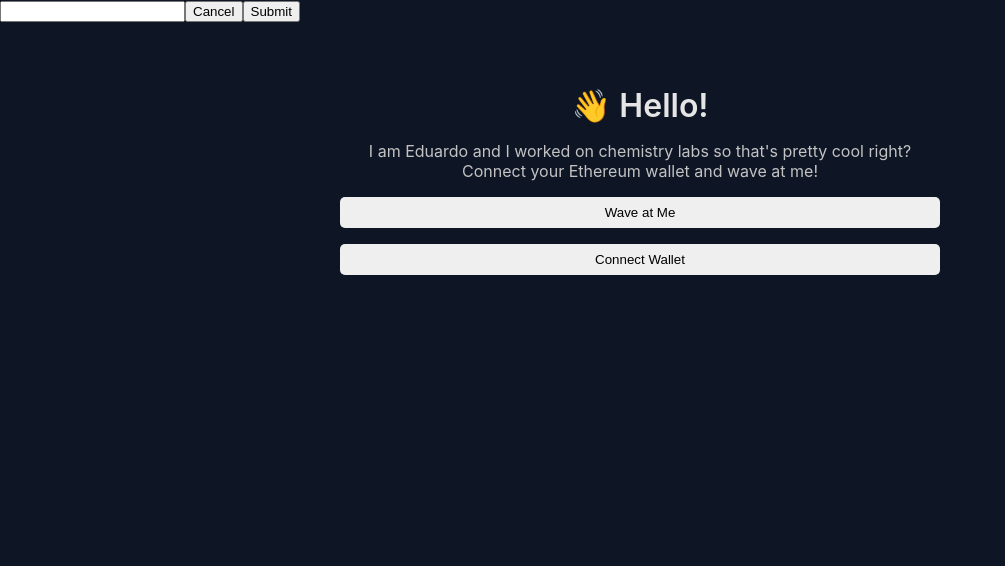
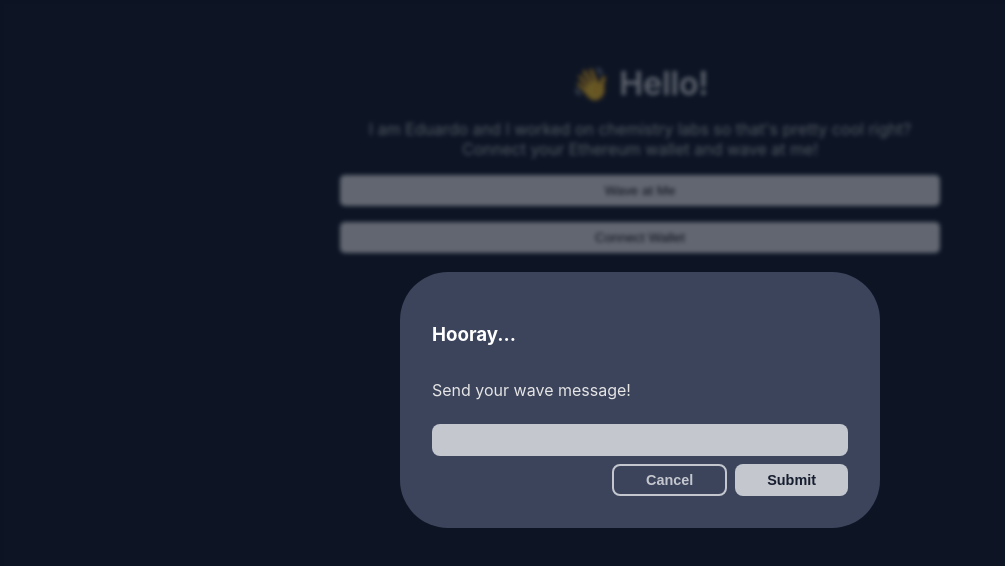
Before and after one commit to eduwr/waveportal-client, a React (Vite) app: page / in a window 1280 px wide. Both pictures are taken after a click on the button "Wave at Me". Shown: the top 566 px of the page, without its empty margins (0-1005 px from the left). Built offline with nearby package versions, Linux system fonts and the light colour scheme.

Commit message:
modal style

```diff
--- a/src/App.jsx
+++ b/src/App.jsx
@@ -12,10 +12,6 @@ function App() {
   const [allWaves , setAllWaves] = useState([]);
 
   const {contractAddress, contractABI, handleWaves } = useWave()
-
-  console.log({
-    contractAddress, contractABI, handleWaves
-  })
 
   const connectWallet = async () => {
     try {
@@ -100,41 +96,6 @@ function App() {
       checkIfWalletIsConnected();
   }, [])
 
-
-  const wave = async () => {
-    try {
-      const { ethereum } = window;
-
-      if (ethereum) {
-        const provider = new ethers.providers.Web3Provider(ethereum);
-        const signer = provider.getSigner();
-        const wavePortalContract = new ethers.Contract(contractAddress, contractABI, signer);
-
-        let count = await wavePortalContract.getTotalWaves();
-        console.log("Retrieved total wave count...", count.toNumber());
-
-        setWaveCount(count.toNumber())
-
-        /*
-        * Execute the actual wave from your smart contract
-        */
-        const waveTxn = await wavePortalContract.wave();
-        console.log("Mining...", waveTxn.hash);
-
-        await waveTxn.wait();
-        console.log("Mined -- ", waveTxn.hash);
-
-        count = await wavePortalContract.getTotalWaves();
-        console.log("Retrieved total wave count...", count.toNumber());
-        setWaveCount(count.toNumber())
-      } else {
-        console.log("Ethereum object doesn't exist!");
-      }
-    } catch (error) {
-      console.log(error);
-    }
-  }
-
   return (
 
       <div className="mainContainer">
--- a/src/WaveContext.jsx
+++ b/src/WaveContext.jsx
@@ -3,7 +3,7 @@ import React, {useState} from "react";
 import { ethers } from "ethers";
 import './App.css';
 import abi from "./utils/WavePortal.json";
-
+import {WaveModal} from './WaveModal'
 
 const WaveContext = createContext({});
 
@@ -43,7 +43,6 @@ export const WaveProvider = ({children}) => {
   }
 
   const handleWaves = () => {
-    console.log("HANDLING WAVES")
     return setShowWaveDialog(true);
   }
 
@@ -55,23 +54,11 @@ export const WaveProvider = ({children}) => {
         handleWaves
     }}>
       { showWaveDialog && (
-        <div>
-          <input
-            onChange={e => setWaveMessage(e.target.value)}
-          />
-          <button
-            type="button"
-            onClick={e => setShowWaveDialog(false)}
-          >
-            Cancel
-          </button>
-          <button
-            type="button"
-            onClick={wave}
-          >
-            Submit
-          </button>
-        </div>
+        <WaveModal
+          setWaveMessage={setWaveMessage}
+          setShowWaveDialog={setShowWaveDialog}
+          wave={wave}
+        />
         )
       }
       {children}
--- /dev/null
+++ b/src/WaveModal.css
@@ -0,0 +1,104 @@
+@keyframes fadein {
+	from {
+		opacity:0;
+	}
+	to {
+		opacity:1;
+	}
+}
+
+@keyframes fadeout {
+  	from {
+		opacity:1;
+	}
+	to {
+		opacity:0;
+	}
+}
+
+.modal-container {
+  display: flex;
+  justify-content: center;
+  align-items: center;
+  position: absolute;
+   background: #0e1525A0;
+  top: 0;
+  left: 0;
+  right: 0;
+  bottom: 0;
+  backdrop-filter: blur(2px);
+  animation: fadein 0.5s;
+}
+
+.modal-container.visible {
+  animation: fadeout 0.5s;
+}
+
+
+.modal-card {
+  width: 30rem;
+  border-radius: 3rem;
+  padding: 2rem;
+  background:  #3C445C;
+  display: flex;
+  flex-direction: column;
+}
+
+.modal-card h3 {
+  color: white;
+}
+
+.modal-card p {
+  color: #e5e5e5
+}
+
+.modal-card input {
+  height: 2rem;
+  border-radius: 0.5rem;
+  outline: none;
+  border: none;
+  background: #ffffffE0;
+  margin: 0.5rem 0;
+  padding: 0 0.5rem;
+  opacity: 0.8;
+  transition: opacity 300ms ease;
+  color: #0E1525;
+}
+
+.modal-card input:focus {
+  opacity: 1;
+}
+
+.modal-card input:hover {
+  opacity: 1;
+}
+
+.modal-card .btn-wrapper {
+  display: flex;
+  justify-content: flex-end;
+}
+
+.modal-card .btn-wrapper button {
+  height: 2rem;
+  border-radius: 0.5rem;
+  outline: none;
+  border: none;
+  padding: 0 2rem;
+  margin-left: 0.5rem;
+  background: #ffffffE0;
+  color: #0E1525;
+  font-weight: bold;
+  font-size: 0.9rem;
+  opacity: 0.8;
+  transition: opacity 300ms ease;
+}
+
+.modal-card .btn-wrapper button:hover {
+  opacity: 1;
+}
+
+.modal-card .btn-wrapper button:first-child {
+  border: 2px solid #ffffffE0;
+  background: none;
+  color: #ffffffE0;
+}
--- /dev/null
+++ b/src/WaveModal.jsx
@@ -0,0 +1,34 @@
+import React from "react";
+import "./WaveModal.css";
+
+export const WaveModal = ({
+  setWaveMessage,
+  setShowWaveDialog,
+  wave
+}) => {
+  return (
+    <div className="modal-container">
+      <div className="modal-card">
+        <h3>Hooray...</h3>
+        <p>Send your wave message!</p>
+        <input
+          onChange={e => setWaveMessage(e.target.value)}
+        />
+        <div className="btn-wrapper">
+          <button
+            type="button"
+            onClick={() => setShowWaveDialog(false)}
+          >
+            Cancel
+          </button>
+          <button
+            type="button"
+            onClick={wave}
+          >
+            Submit
+          </button>
+        </div>
+      </div>
+    </div>
+  )
+}
--- a/src/index.css
+++ b/src/index.css
@@ -12,3 +12,7 @@ code {
   font-family: source-code-pro, Menlo, Monaco, Consolas, 'Courier New',
     monospace;
 }
+
+* {
+  box-sizing: border-box;
+}
```
